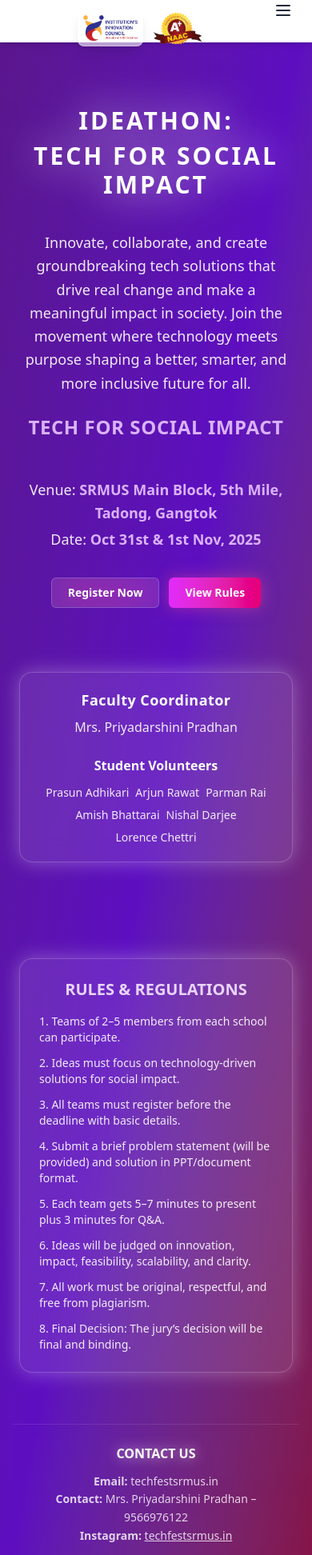
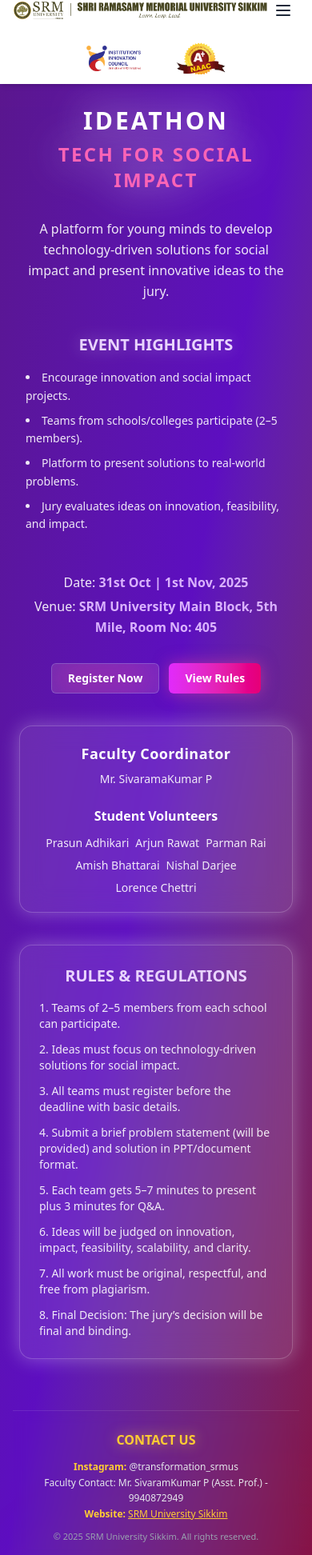
Before and after one commit to Pushkar-Codes/Transformation, a Next.js app: page /ideathon in a window 390 px wide. Shown: the part 27-1971 px from the top of the page at 80% size. Built offline with nearby package versions, Linux system fonts and the light colour scheme.

Commit message:
coding and invertor expo done

```diff
--- a/app/coding-challenge/page.tsx
+++ b/app/coding-challenge/page.tsx
@@ -27,7 +27,7 @@ export default function CodingChallange() {
       <div className="absolute bottom-[-100px] right-[-100px] w-[350px] h-[350px] bg-gradient-to-br from-fuchsia-500 via-pink-600 to-purple-600 rounded-full blur-[130px] opacity-30 pointer-events-none z-0" />
 
       {/* Main Section */}
-      <main className="relative z-10 flex flex-col items-center justify-center text-center px-6 sm:px-8 md:px-12 lg:px-20 pt-36 pb-20 space-y-10">
+      <main className="relative z-10 flex flex-col items-center justify-center text-center px-6 sm:px-8 md:px-12 lg:px-20   space-y-10">
         <div className="max-w-3xl w-full">
           <h1 className="text-3xl sm:text-4xl md:text-5xl lg:text-6xl font-extrabold uppercase tracking-widest text-white drop-shadow-[0_0_25px_rgba(236,72,153,0.8)] mb-4">
             Coding Challenge
@@ -46,7 +46,6 @@ export default function CodingChallange() {
               with coders worldwide!
             </span>
             <span className="block font-medium mt-4">
-              Date: <span className="text-purple-300">31st Oct | 01st Nov</span>
               Date: <span className="text-purple-300">31st Oct | 01st Nov</span>
             </span>
             <span className="block font-medium mt-1">
@@ -161,19 +160,22 @@ export default function CodingChallange() {
             CONTACT US
           </h3>
           <p className="text-gray-200 text-xs sm:text-sm leading-relaxed">
-            <span className="text-[#ffcc33] font-semibold">Instagram:</span>{" "}
-            @transformation_srmus <br />
-            <span className="text-[#ffcc33] font-semibold">
-              Faculty Contact:
-            </span>{" "}
-            Mr. Arghya Sikdar (Asst. Prof.) - 6294571233 <br />
+            <a
+              href="https://www.instagram.com/transformation_srmus?igsh=MXNoczg3bGR6dHo4"
+              className="hover:underline"
+            >
+              <span className="text-[#ffcc33] font-semibold">Instagram:</span>{" "}
+              @transformation_srmus <br />
+              <span className="text-[#ffcc33] font-semibold"></span>
+            </a>
+            Faculty Contact: Mr. Arghya Sikdar (Asst. Prof.) - 6294571233 <br />
             <span className="text-[#ffcc33] font-semibold">Website:</span>{" "}
             <a
               href="https://srmus.ac.in"
               className="underline text-[#ffcc33] hover:text-white transition"
               target="_blank"
             >
-              SRM University
+              SRM University Sikkim
             </a>
           </p>
           <p className="text-gray-400 text-[11px] sm:text-xs">
--- a/app/ideathon/page.tsx
+++ b/app/ideathon/page.tsx
@@ -29,35 +29,44 @@ export default function Ideathon() {
       <main className="relative z-10 flex flex-col items-center justify-center text-center px-2 sm:px-4 md:px-10 mt-10 sm:mt-16 space-y-10 w-full">
         <div className="w-full max-w-4xl flex flex-col items-center justify-center">
           <h1 className="text-3xl sm:text-4xl md:text-6xl lg:text-7xl font-extrabold uppercase tracking-widest text-white drop-shadow-[0_0_25px_rgba(255,255,255,0.8)] mb-2 sm:mb-4 break-words">
-            IDEATHON:
+            IDEATHON
           </h1>
-          <h1 className="text-3xl sm:text-4xl md:text-6xl lg:text-7xl font-extrabold uppercase tracking-widest text-white drop-shadow-[0_0_25px_rgba(255,255,255,0.8)] mb-4 text-center break-words">
+          <h1 className="text-2xl lg:text-3xl font-extrabold uppercase tracking-widest text-pink-400 drop-shadow-[0_0_25px_rgba(255,255,255,0.8)] mb-4 text-center break-words">
             TECH FOR SOCIAL IMPACT
           </h1>
 
-          <p className="text-lg lg:text-xl text-white/90 leading-relaxed mt-6">
-            Innovate, collaborate, and create groundbreaking tech solutions that
-            drive real change and make a meaningful impact in society. Join the
-            movement where technology meets purpose shaping a better, smarter,
-            and more inclusive future for all.
+          <p className="text-base sm:text-lg md:text-xl text-white/90 leading-relaxed mt-4 sm:mt-6 px-2">
+            A platform for young minds to develop technology-driven solutions
+            for social impact and present innovative ideas to the jury.
           </p>
 
-          <h2 className="text-2xl lg:text-3xl font-bold text-white tracking-wide mt-6">
-            <span className="text-purple-300">TECH FOR SOCIAL IMPACT</span>
-          </h2>
+          {/* Event Highlights */}
+          <div className="text-left w-full max-w-2xl mt-10 space-y-3 text-white/90 px-2">
+            <h2 className="text-xl sm:text-2xl font-bold text-center text-purple-200 drop-shadow-[0_0_10px_rgba(255,255,255,0.3)]">
+              EVENT HIGHLIGHTS
+            </h2>
+            <ul className="list-disc list-inside mt-4 space-y-2 text-sm sm:text-base leading-relaxed">
+              <li>Encourage innovation and social impact projects.</li>
+              <li>Teams from schools/colleges participate (2–5 members).</li>
+              <li>Platform to present solutions to real-world problems.</li>
+              <li>
+                Jury evaluates ideas on innovation, feasibility, and impact.
+              </li>
+            </ul>
+          </div>
 
-          {/* Event Info Section */}
-          <p className="text-lg lg:text-xl text-white/90 leading-relaxed mt-10">
+          {/* Event Info */}
+          <p className="text-base sm:text-lg md:text-xl text-white/90 leading-relaxed mt-10 px-2">
             <span className="block font-medium mt-2">
-              Venue:{" "}
+              Date:{" "}
               <span className="text-purple-300 font-semibold">
-                SRMUS Main Block, 5th Mile, Tadong, Gangtok
+                31st Oct | 1st Nov, 2025
               </span>
             </span>
             <span className="block font-medium mt-1">
-              Date:{" "}
+              Venue:{" "}
               <span className="text-purple-300 font-semibold">
-                Oct 31st & 1st Nov, 2025
+                SRM University Main Block, 5th Mile, Room No: 405
               </span>
             </span>
           </p>
@@ -85,12 +94,12 @@ export default function Ideathon() {
         </div>
 
         {/* Coordinator Section */}
-        <div className="w-full max-w-2xl mt-10 bg-white/10 backdrop-blur-lg border border-white/20 rounded-2xl p-5 sm:p-6 md:p-8 text-center shadow-[0_0_25px_rgba(255,255,255,0.3)]">
+        <div className="w-full max-w-2xl  bg-white/10 backdrop-blur-lg border border-white/20 rounded-2xl p-5 sm:p-6 md:p-8 text-center shadow-[0_0_25px_rgba(255,255,255,0.3)]">
           <h2 className="text-lg sm:text-xl font-bold text-white mb-2 tracking-wide">
             Faculty Coordinator
           </h2>
-          <p className="text-white/90 mb-6 font-medium">
-            Mrs. Priyadarshini Pradhan
+          <p className="text-white/90 mb-6 font-medium text-sm sm:text-base">
+            Mr. SivaramaKumar P
           </p>
 
           <h3 className="text-base sm:text-lg font-semibold text-white mb-3">
@@ -109,7 +118,7 @@ export default function Ideathon() {
         {/* Rules Section */}
         <div
           ref={rulesRef}
-          className="w-full max-w-3xl mt-20 bg-white/10 backdrop-blur-lg border border-white/20 rounded-2xl p-6 sm:p-8 text-left shadow-[0_0_25px_rgba(255,255,255,0.3)]"
+          className="w-full max-w-3xl bg-white/10 backdrop-blur-lg border border-white/20 rounded-2xl p-6 sm:p-8 text-left shadow-[0_0_25px_rgba(255,255,255,0.3)]"
           style={{ scrollMarginTop: "100px" }}
         >
           <h2 className="text-xl sm:text-2xl font-bold text-purple-200 mb-4 text-center">
@@ -146,27 +155,34 @@ export default function Ideathon() {
       </main>
 
       {/* Footer */}
-      <footer className="mt-16 text-center py-6 px-4 text-xs sm:text-sm md:text-base border-t border-white/10 backdrop-blur-sm text-white/80 relative z-10">
+
+      <footer className="mt-16 text-center py-6 px-4 text-xs sm:text-sm border-t border-white/10 backdrop-blur-sm text-gray-100 relative z-10">
         <div className="max-w-4xl mx-auto space-y-3">
-          <h3 className="text-white font-bold text-base sm:text-lg drop-shadow-[0_0_8px_rgba(255,255,255,0.6)]">
+          <h3 className="text-[#ffcc33] font-bold text-base sm:text-lg drop-shadow-[0_0_8px_rgba(255,204,51,0.6)]">
             CONTACT US
           </h3>
-          <p className="text-white/80 text-sm leading-relaxed">
-            <span className="font-semibold">Email:</span> techfestsrmus.in{" "}
+          <p className="text-gray-200 text-xs sm:text-sm leading-relaxed">
+            <a
+              href="https://www.instagram.com/transformation_srmus?igsh=MXNoczg3bGR6dHo4"
+              className="hover:underline"
+            >
+              <span className="text-[#ffcc33] font-semibold">Instagram:</span>{" "}
+              @transformation_srmus <br />
+              <span className="text-[#ffcc33] font-semibold"></span>
+            </a>
+            Faculty Contact: Mr. SivaramKumar P (Asst. Prof.) - 9940872949{" "}
             <br />
-            <span className="font-semibold">Contact:</span> Mrs. Priyadarshini
-            Pradhan – 9566976122 <br />
-            <span className="font-semibold">Instagram:</span>{" "}
+            <span className="text-[#ffcc33] font-semibold">Website:</span>{" "}
             <a
-              href="https://techfestsrmus.in"
-              className="underline text-white/80 hover:text-white transition"
+              href="https://srmus.ac.in"
+              className="underline text-[#ffcc33] hover:text-white transition"
               target="_blank"
             >
-              techfestsrmus.in
+              SRM University Sikkim
             </a>
           </p>
-          <p className="text-white/50 text-[11px] sm:text-[12px]">
-            © 2025 Transformation | SRM University Sikkim. All Rights Reserved.
+          <p className="text-gray-400 text-[11px] sm:text-xs">
+            © 2025 SRM University Sikkim. All rights reserved.
           </p>
         </div>
       </footer>
--- a/app/rules-regulation/page.tsx
+++ b/app/rules-regulation/page.tsx
@@ -1,13 +1,12 @@
 import Navbar from "@/components/navbar";
 import Image from "next/image";
-import Link from "next/link"; // Import Link for proper navigation
+import Link from "next/link";
 
 export default function RulesRegulation() {
   return (
     <div className="relative min-h-screen p-4 lg:p-8 bg-gradient-to-br from-purple-900 via-violet-800 to-pink-900 text-white">
       <Navbar />
 
-      {/* Spacer to push content below the fixed navbar */}
       <div className="h-20" />
 
       {/* --- Main Section --- */}
--- a/components/navbar.tsx
+++ b/components/navbar.tsx
@@ -47,7 +47,6 @@ export default function Navbar() {
       <nav className="fixed w-full top-0 left-0 z-50 bg-white shadow-md">
         <div className="max-w-7xl mx-auto px-4 sm:px-6 lg:px-8">
           <div className="flex items-center justify-between h-20">
-
             <div className="flex items-center justify-center sm:justify-start gap-3 sm:gap-6 flex-wrap">
               <Link href="/" className="flex items-center">
                 <Image
@@ -60,8 +59,10 @@ export default function Navbar() {
                   className="h-8 sm:h-10 md:h-12 w-auto object-contain transition-transform duration-300 hover:scale-105"
                 />
               </Link>
+            </div>
 
-              <div className="flex items-center justify-center bg-white/60 rounded-lg border border-white/30 p-1.5 sm:p-2 shadow-lg">
+            <div className="lg:flex space-x-8 hidden">
+              <div className="flex items-center justify-center ">
                 <Image
                   src="/iic-logo.png"
                   alt="IIC Logo"
@@ -85,10 +86,16 @@ export default function Navbar() {
             </div>
 
             <div className="hidden md:flex items-center space-x-8">
-              <Link href="/" className="text-gray-800 hover:text-purple-600 transition-colors duration-300 font-medium">
+              {/* <Link
+                href="/"
+                className="text-gray-800 hover:text-purple-600 transition-colors duration-300 font-medium"
+              >
                 Home
-              </Link>
-              <Link href="/#about" className="text-gray-800 hover:text-purple-600 transition-colors duration-300 font-medium">
+              </Link> */}
+              <Link
+                href="/#about"
+                className="text-gray-800 hover:text-purple-600 transition-colors duration-300 font-medium"
+              >
                 About
               </Link>
 
@@ -99,12 +106,19 @@ export default function Navbar() {
                 >
                   <span>Events</span>
                   <svg
-                    className={`w-4 h-4 ml-1 transform transition-transform ${isDesktopEventsOpen ? "rotate-180" : ""}`}
+                    className={`w-4 h-4 ml-1 transform transition-transform ${
+                      isDesktopEventsOpen ? "rotate-180" : ""
+                    }`}
                     fill="none"
                     stroke="currentColor"
                     viewBox="0 0 24 24"
                   >
-                    <path strokeLinecap="round" strokeLinejoin="round" strokeWidth="2" d="M19 9l-7 7-7-7" />
+                    <path
+                      strokeLinecap="round"
+                      strokeLinejoin="round"
+                      strokeWidth="2"
+                      d="M19 9l-7 7-7-7"
+                    />
                   </svg>
                 </button>
                 {isDesktopEventsOpen && (
@@ -131,14 +145,60 @@ export default function Navbar() {
                 onClick={toggleMobileMenu}
                 className="inline-flex items-center justify-center p-2 rounded-md text-gray-800 hover:text-purple-600 focus:outline-none z-50"
               >
-                <svg className="h-6 w-6" fill="none" viewBox="0 0 24 24" stroke="currentColor">
-                  <path ref={topPathRef} strokeLinecap="round" strokeLinejoin="round" strokeWidth="2" d="M4 6h16" />
-                  <path ref={middlePathRef} strokeLinecap="round" strokeLinejoin="round" strokeWidth="2" d="M4 12h16" />
-                  <path ref={bottomPathRef} strokeLinecap="round" strokeLinejoin="round" strokeWidth="2" d="M4 18h16" />
+                <svg
+                  className="h-6 w-6"
+                  fill="none"
+                  viewBox="0 0 24 24"
+                  stroke="currentColor"
+                >
+                  <path
+                    ref={topPathRef}
+                    strokeLinecap="round"
+                    strokeLinejoin="round"
+                    strokeWidth="2"
+                    d="M4 6h16"
+                  />
+                  <path
+                    ref={middlePathRef}
+                    strokeLinecap="round"
+                    strokeLinejoin="round"
+                    strokeWidth="2"
+                    d="M4 12h16"
+                  />
+                  <path
+                    ref={bottomPathRef}
+                    strokeLinecap="round"
+                    strokeLinejoin="round"
+                    strokeWidth="2"
+                    d="M4 18h16"
+                  />
                 </svg>
               </button>
             </div>
+          </div>
+        </div>
 
+        <div className="lg:hidden flex items-center space-x-11 mb-3  justify-center">
+          <div className="flex items-center justify-center ">
+            <Image
+              src="/iic-logo.png"
+              alt="IIC Logo"
+              width={120}
+              height={120}
+              quality={100}
+              className="h-8 sm:h-10 md:h-12 w-auto object-contain"
+            />
+          </div>
+
+          <div className="flex items-center">
+            <Image
+              src="/NAAC_no_bg.png"
+              alt="NAAC Logo"
+              width={120}
+              height={120}
+              quality={100}
+              className="h-10 sm:h-12 md:h-14 w-auto object-contain transition-transform duration-300 hover:scale-105"
+            />
           </div>
         </div>
       </nav>
@@ -149,8 +209,20 @@ export default function Navbar() {
           isMobileMenuOpen ? "translate-x-0" : "-translate-x-full"
         }`}
       >
-        <Link href="/" className="text-2xl text-gray-800 font-bold" onClick={toggleMobileMenu}>Home</Link>
-        <Link href="/#about" className="text-2xl text-gray-800 font-bold" onClick={toggleMobileMenu}>About</Link>
+        <Link
+          href="/"
+          className="text-2xl text-gray-800 font-bold"
+          onClick={toggleMobileMenu}
+        >
+          Home
+        </Link>
+        <Link
+          href="/#about"
+          className="text-2xl text-gray-800 font-bold"
+          onClick={toggleMobileMenu}
+        >
+          About
+        </Link>
 
         <div className="w-full text-center">
           <button
@@ -159,19 +231,35 @@ export default function Navbar() {
           >
             <span>Events</span>
             <svg
-              className={`w-6 h-6 ml-2 transform transition-transform duration-300 ${isMobileEventsOpen ? "rotate-180" : ""}`}
+              className={`w-6 h-6 ml-2 transform transition-transform duration-300 ${
+                isMobileEventsOpen ? "rotate-180" : ""
+              }`}
               fill="none"
               stroke="currentColor"
               viewBox="0 0 24 24"
             >
-              <path strokeLinecap="round" strokeLinejoin="round" strokeWidth="2" d="M19 9l-7 7-7-7" />
+              <path
+                strokeLinecap="round"
+                strokeLinejoin="round"
+                strokeWidth="2"
+                d="M19 9l-7 7-7-7"
+              />
             </svg>
           </button>
 
-          <div className={`overflow-hidden transition-all duration-500 ease-in-out ${isMobileEventsOpen ? "max-h-96 mt-4" : "max-h-0"}`}>
+          <div
+            className={`overflow-hidden transition-all duration-500 ease-in-out ${
+              isMobileEventsOpen ? "max-h-96 mt-4" : "max-h-0"
+            }`}
+          >
             <div className="flex flex-col space-y-4">
               {eventLinks.map((link) => (
-                <Link key={link.name} href={link.href} className="text-lg text-gray-600" onClick={toggleMobileMenu}>
+                <Link
+                  key={link.name}
+                  href={link.href}
+                  className="text-lg text-gray-600"
+                  onClick={toggleMobileMenu}
+                >
                   {link.name}
                 </Link>
               ))}
```
